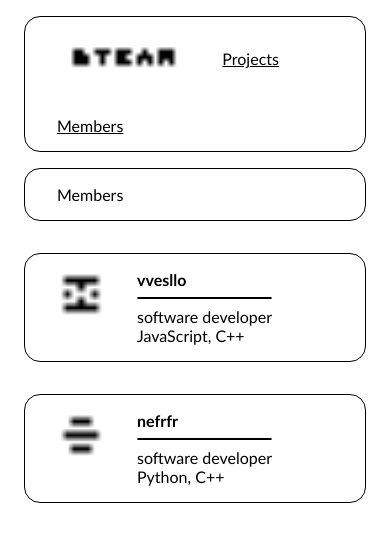
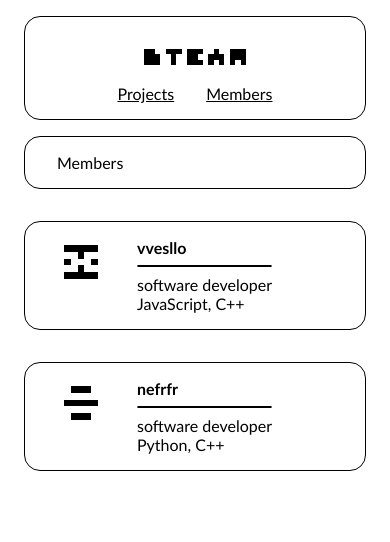
Before and after one commit to vvesllo/bteam.github.io, a plain HTML site: page members.html in a window 390 px wide. Drawn offline with Linux system fonts and the light colour scheme.

Commit message:
bugfixes

```diff
--- /dev/null
+++ b/media.css
@@ -0,0 +1,15 @@
+@media (max-width: 430px) {
+    header {
+        display: block;
+        gap: 0;
+        text-align: center;
+    }
+
+    header #header-urls {
+        align-items: center;
+    }
+
+    #minilogo {
+        margin-right: 0;
+    }
+}
--- a/members.html
+++ b/members.html
@@ -5,14 +5,19 @@
     <meta name="viewport" content="width=device-width, initial-scale=1.0">
     <title>BTeam Members</title>
     <link href="styles.css" rel="stylesheet"/>
+    <link href="media.css" rel="stylesheet"/>
     <script type="text/javascript" src="scripts/members.js"></script>
 
 </head>
 <body onload="load_members();load_index()">
     <header class="container">
-        <a href="index.html"><img id="minilogo" src="images/bteam-mini.png" alt="bteam"></a>
-        <a href="projects.html">Projects</a>
-        <a href="members.html">Members</a>
+        <a href="index.html">
+            <img id="minilogo" src="images/bteam-mini.png" alt="bteam">
+        </a>
+        <div id="header-urls">
+            <a href="projects.html">Projects</a>
+            <a href="members.html">Members</a>
+        </div>
     </header>
     <div class="container">
         Members
--- a/styles.css
+++ b/styles.css
@@ -6,8 +6,15 @@ header {
     display: flex;
     flex-direction: row;
     flex-wrap: wrap;
+    align-items: center;
+}
+
+#header-urls {
+    display: flex;
+    flex-direction: row;
+    justify-content: center;
+    align-items: center;
     gap: 2em;
-    align-items: center;
 }
 
 a {
@@ -45,8 +52,9 @@ code {
 
 #minilogo {
     height: 3em;
-    image-rendering: crisp-edges;
+    image-rendering: pixelated;
     border-radius: 0.5em;
+    margin-right: 2em;
 }
 
 #index-slider {
@@ -57,6 +65,7 @@ code {
 
 #index-content {
     display: flex;
+    flex: 1 1 auto;
     align-items: start;
 }
 
@@ -69,7 +78,7 @@ code {
 
 .members-profile-pic {
     height: 3em;
-    image-rendering: crisp-edges;
+    image-rendering: pixelated;
     border-radius: 0.5em;
 }
 
@@ -89,7 +98,7 @@ code {
 
 .projects-preview-pic {
     height: 3em;
-    image-rendering: crisp-edges;
+    image-rendering: pixelated;
     border-radius: 0.5em;
 }
 
```
Also changed, not shown: index.html (+8 -3 lines), projects.html (+8 -3 lines).
